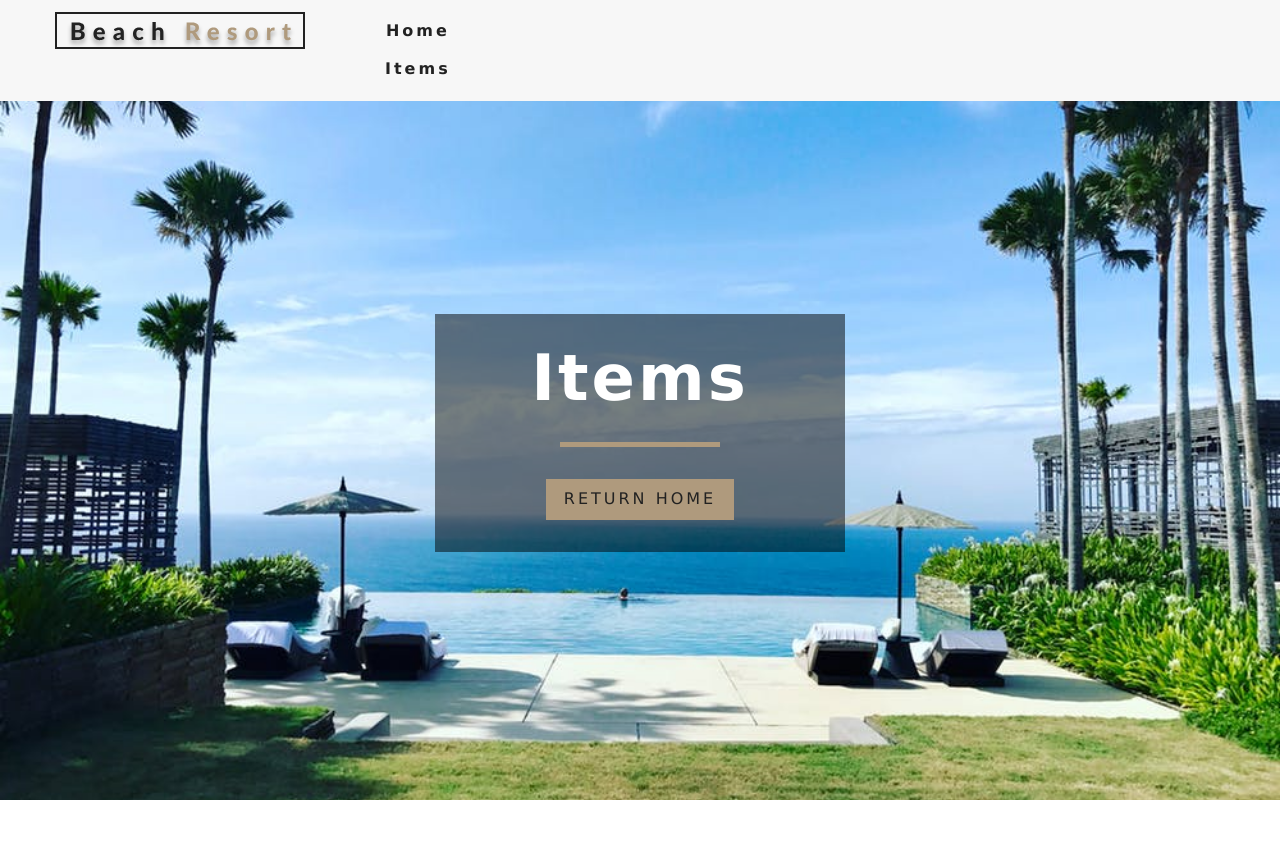
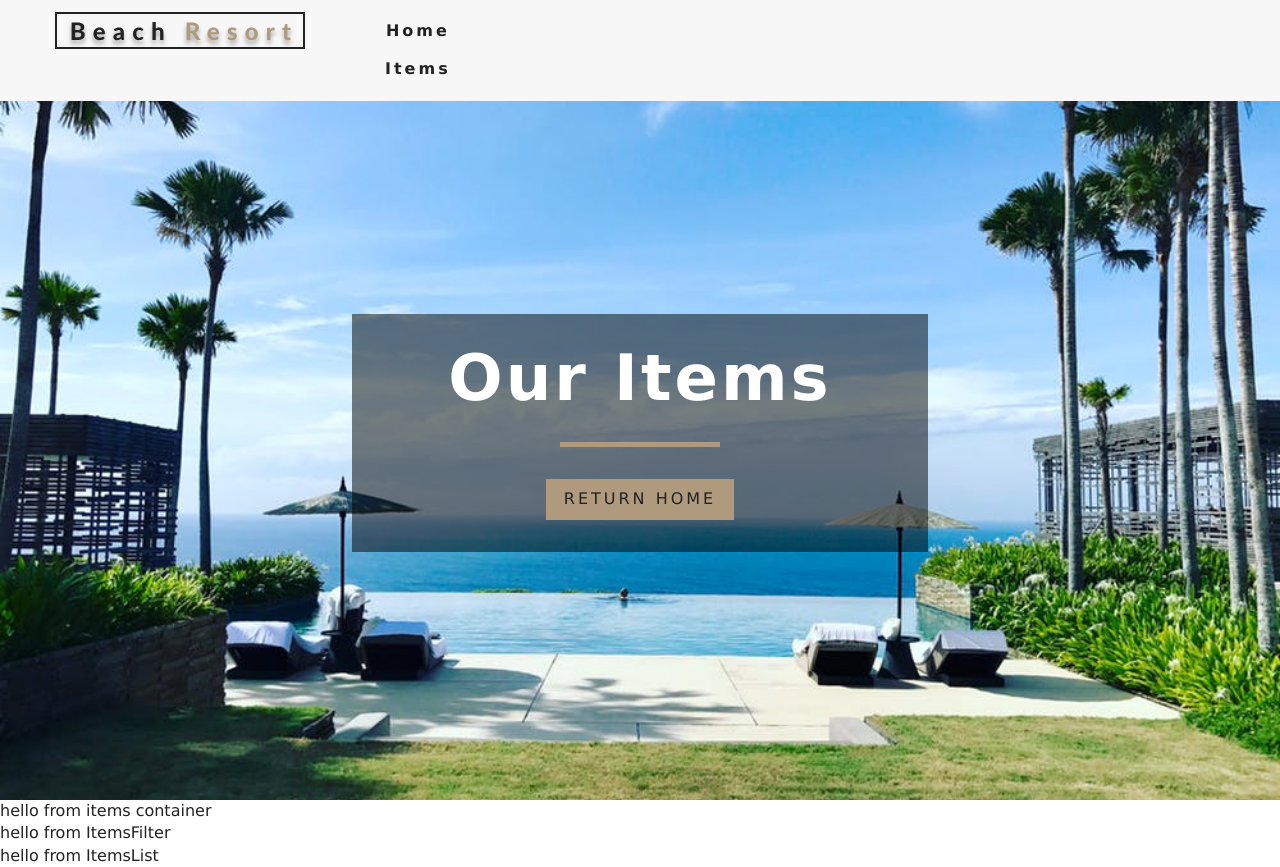
Before and after one commit to almack131216/react-api-beach-resort-tutorial, a React (Create React App) app: page /items in a window 1280 px wide. Before the commit the page ends 800 px from the top, so only its background shows below. Built offline with nearby package versions, Linux system fonts and the light colour scheme.

Commit message:
08 | items | itemsList + details

```diff
--- a/src/components/Loading.js
+++ b/src/components/Loading.js
@@ -3,7 +3,7 @@ import loadingGif from "../images/gif/loading-arrow.gif";
 const Loading = () => {
   return (
     <div className="loading">
-      <h4>rooms data loading....</h4>
+      <h4>data loading....</h4>
       <img src={loadingGif} alt="" />
     </div>
   );
--- /dev/null
+++ b/src/containers/ItemsContainer.js
@@ -0,0 +1,27 @@
+import React from "react";
+import ItemsFilter from "./ItemsFilter";
+import ItemsList from "./ItemsList";
+import { ItemConsumer } from "../Context";
+import Loading from "../components/Loading";
+
+export default function ItemsContainer() {
+  return (
+    <ItemConsumer>
+      {value => {
+        console.log("[ItemsContainer] value...", value);
+        const { loading, sortedItems, items } = value;
+
+        if (loading) {
+          return <Loading />;
+        }
+        return (
+          <div>
+            hello from items container
+            <ItemsFilter items={items} />
+            <ItemsList items={sortedItems} />
+          </div>
+        );
+      }}
+    </ItemConsumer>
+  );
+}
--- /dev/null
+++ b/src/containers/ItemsFilter.js
@@ -0,0 +1,5 @@
+import React from "react";
+
+export default function ItemsFilter() {
+  return <div>hello from ItemsFilter</div>;
+}
--- /dev/null
+++ b/src/containers/ItemsList.js
@@ -0,0 +1,5 @@
+import React from "react";
+
+export default function ItemsList() {
+  return <div>hello from ItemsList</div>;
+}
--- a/src/pages/Home.js
+++ b/src/pages/Home.js
@@ -11,7 +11,7 @@ export default function Home() {
       <Hero>
         <Banner title="Home" subtitle="Blah blah">
           <Link to="/items" className="btn-primary">
-            Cars
+            Items
           </Link>
         </Banner>
       </Hero>
--- a/src/pages/Items.js
+++ b/src/pages/Items.js
@@ -2,15 +2,19 @@ import React from "react";
 import Hero from "../components/Hero";
 import Banner from "../components/Banner";
 import { Link } from "react-router-dom";
+import ItemsContainer from "../containers/ItemsContainer";
 
 export default function Items() {
   return (
+    <>
       <Hero herp="roomsHero">
-      <Banner title="Items">
+        <Banner title="Our Items">
           <Link to="/" className="btn-primary">
             Return home
           </Link>
         </Banner>
       </Hero>
+      <ItemsContainer />
+    </>
   );
 }
```
Lines whose indentation alone changed are shown as unchanged.
